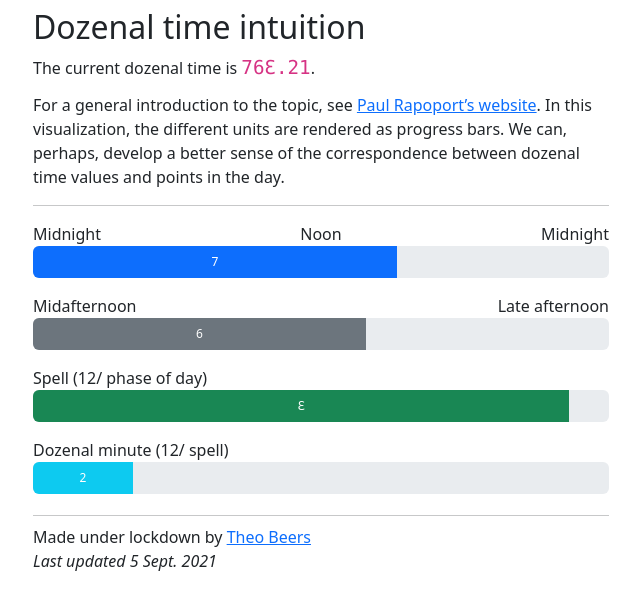
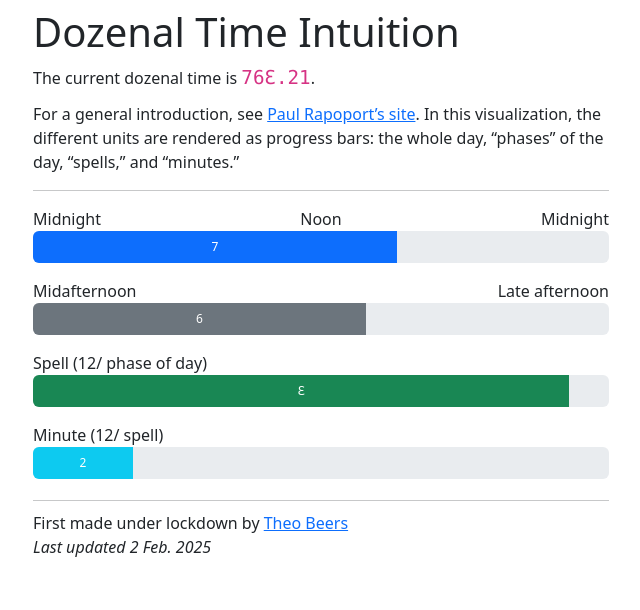
Before and after one commit to theodore-s-beers/dozenal-time, a website: page index.html in a window 1280 px wide. Shown: the whole page, without its empty margins (319-959 px from the left). Drawn offline with Linux system fonts and the light colour scheme.

Commit message:
Make a few adjustments

```diff
--- a/index.html
+++ b/index.html
@@ -19,11 +19,11 @@
     <script defer src="js/bootstrap.bundle.min.js"></script>
     <script defer src="js/dozenal.min.js"></script>
 
-    <title>Dozenal time intuition</title>
+    <title>Dozenal Time Intuition</title>
   </head>
   <body>
     <div class="container">
-      <h2>Dozenal time intuition</h2>
+      <h1>Dozenal Time Intuition</h1>
 
       <p>
         The current dozenal time is
@@ -31,12 +31,11 @@
       </p>
 
       <p class="negative-top-margin">
-        For a general introduction to the topic, see
+        For a general introduction, see
         <a href="https://clock.dozenal.ca/" target="_blank" rel="noreferrer"
-          >Paul Rapoport’s website</a
+          >Paul Rapoport’s site</a
         >. In this visualization, the different units are rendered as progress
-        bars. We can, perhaps, develop a better sense of the correspondence
-        between dozenal time values and points in the day.
+        bars: the whole day, “phases” of the day, “spells,” and “minutes.”
       </p>
 
       <hr />
@@ -87,7 +86,7 @@
         ></div>
       </div>
 
-      <div class="bar-label" id="minute-label">Dozenal minute (12/ spell)</div>
+      <div class="bar-label" id="minute-label">Minute (12/ spell)</div>
 
       <div class="progress" id="final-bar">
         <div
@@ -104,9 +103,9 @@
       <hr />
 
       <p class="negative-top-margin">
-        Made under lockdown by
+        First made under lockdown by
         <a href="https://www.theobeers.com/">Theo Beers</a><br /><em
-          >Last updated 5 Sept. 2021</em
+          >Last updated 2 Feb. 2025</em
         >
       </p>
     </div>
```
